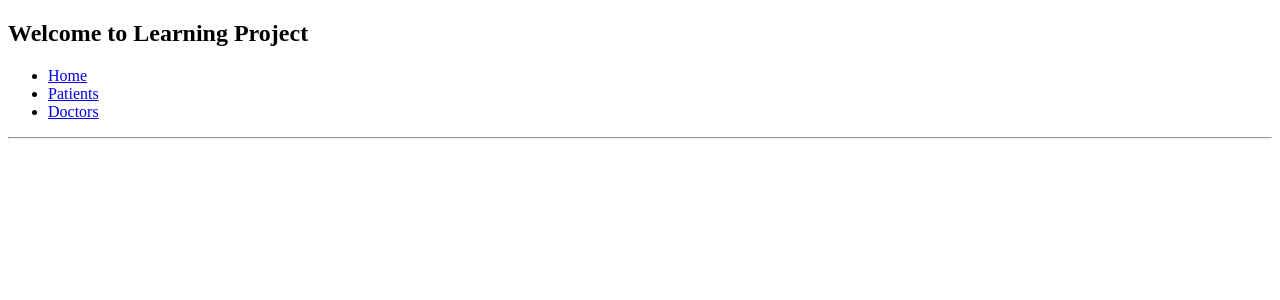
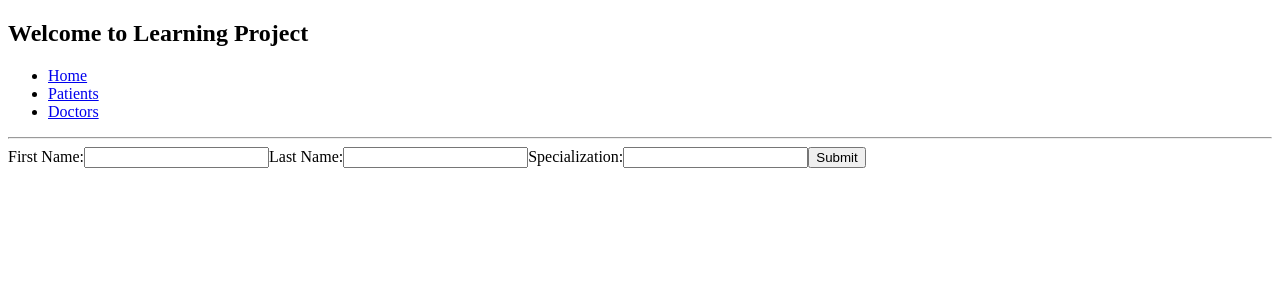
Before and after one commit to ahmedmahmoud116/patient-doctor-serverless, a React (Create React App) app in the folder frontend/: page /addDoctor in a window 1280 px wide. Shown: the top 300 px of the page. Built offline with nearby package versions, Linux system fonts and the light colour scheme.

Commit message:
putdoctor done

```diff
--- a/frontend/package.json
+++ b/frontend/package.json
@@ -13,6 +13,7 @@
     "react-router": "^5.2.1",
     "react-router-dom": "^5.2.1",
     "react-scripts": "4.0.3",
+    "styled-components": "^5.3.1",
     "web-vitals": "^1.0.1"
   },
   "scripts": {
--- a/frontend/src/App.js
+++ b/frontend/src/App.js
@@ -5,6 +5,8 @@ import All_Patients from './components/All_Patients';
 import All_Doctors from './components/All_Doctors';
 import Doctor from './components/Doctor'
 import Patient from './components/Patient'
+import AddDoctor from './components/AddDoctor'
+import AddPatient from './components/AddPatient'
 
 function App() {
     return (
@@ -16,6 +18,8 @@ function App() {
                         <li><Link to={'/'} className="nav-link"> Home </Link></li>
                         <li><Link to={'/AllPatients'} className="nav-link">Patients</Link></li>
                         <li><Link to={'/AllDoctors'} className="nav-link">Doctors</Link></li>
+                        {/* <li><Link to={'/addDoctor'} className="nav-link">Add Doctor</Link></li>
+                        <li><Link to={'/AddPatient'} className="nav-link">Add Patient</Link></li> */}
                     </ul>
                 </nav>
                 <hr />
@@ -25,6 +29,8 @@ function App() {
                     <Route path='/AllDoctors' component={All_Doctors} />
                     <Route path='/Doctor/:id' component={Doctor} />
                     <Route path='/Patient/:doctorid/:id' component={Patient} />
+                    <Route path='/addDoctor' component={AddDoctor} />
+                    <Route path='/AddPatient' component={AddPatient} />
                 </Switch>
             </div>
         </BrowserRouter>
--- a/frontend/src/components/AddDoctor.js
+++ b/frontend/src/components/AddDoctor.js
@@ -0,0 +1,82 @@
+import React, { useState } from 'react';
+import { gql, useMutation } from '@apollo/client';
+import { Redirect } from 'react-router-dom';
+
+const PutDoctor = () => {
+
+    const ADD_NEW_DOCTOR = gql`
+    mutation Mutation($addDoctorFirstName: String!, $addDoctorLastName: String!,
+        $addDoctorSpecialization: String) {
+        addDoctor(firstName: $addDoctorFirstName, lastName: $addDoctorLastName,
+                  specialization: $addDoctorSpecialization) {
+            code
+            success
+            message
+            doctor {
+                id
+                firstName
+                lastName
+                specialization
+            }
+        }
+    }`;
+
+    const [firstName, setFirstName] = useState('');
+    const [lastName, setLastName] = useState('');
+    const [specialization, setSpecialization] = useState('');
+    const [redirect, setRedirect] = useState(false);
+
+    const [addDoctor, { data, loading, error }] = useMutation(ADD_NEW_DOCTOR);
+
+    if (loading) return 'Submitting...'
+    if (error) return `Error! ${error.message}`
+
+    const handleSubmit = (e) => {
+        e.preventDefault();
+        addDoctor({ variables: { addDoctorFirstName: firstName, addDoctorLastName: lastName, addDoctorSpecialization: specialization } });
+        setRedirect(true);
+    };
+
+    const DoctorForm = () => {
+        return (
+            redirect ? <Redirect to='/AllDoctors' /> :
+                <form onSubmit={handleSubmit}>
+                    <label>
+                        First Name:
+                        <input
+                            type='text'
+                            value={firstName}
+                            onChange={e => setFirstName(e.target.value)}
+                        />
+                    </label>
+
+                    <label>
+                        Last Name:
+                        <input
+                            type='text'
+                            value={lastName}
+                            onChange={e => setLastName(e.target.value)}
+                        />
+                    </label>
+
+                    <label>
+                        Specialization:
+                        <input
+                            type='text'
+                            value={specialization}
+                            onChange={e => setSpecialization(e.target.value)}
+                        />
+                    </label>
+
+                    <input
+                        type='submit'
+                        value='Submit'
+                    />
+
+                </form>
+        );
+    };
+    return <div>{DoctorForm()}</div>;
+}
+
+export default PutDoctor;
--- a/frontend/src/components/AddPatient.js
+++ b/frontend/src/components/AddPatient.js
@@ -0,0 +1,19 @@
+import React, { Component } from 'react';
+import { useParams } from "react-router-dom";
+import { ApolloClient, InMemoryCache, ApolloProvider, useQuery, gql, useMutation } from '@apollo/client';
+import DoctorRow from './DoctorRow'
+import PatientRow from './PatientRow'
+
+const putPatient = (props) => {
+
+    const renderPatient = () => {
+        return (
+            <div>
+                <h2>This is Add Patient!!</h2>
+            </div>
+        );
+    };
+    return <div>{renderPatient()}</div>;
+}
+
+export default putPatient;
--- a/frontend/src/components/All_Doctors.js
+++ b/frontend/src/components/All_Doctors.js
@@ -1,7 +1,7 @@
 import React from 'react';
 import { useQuery, gql } from '@apollo/client';
 import DoctorRow from './DoctorRow'
-
+import styled from "styled-components";
 
 const FETCH_ALL_DOCTORS = gql`
   query Doctor{
@@ -27,8 +27,18 @@ function FetchAllDoctors() {
     );
   })
 
+  const Button = styled.button`
+  background-color: #1e943d;
+  color: white;
+  font-size: 20px;
+  padding: 10px 60px;
+  border-radius: 5px;
+  margin: 10px 0px;
+  cursor: pointer;
+`;
 
   return (
+    <div>
       <table>
         <thead>
           <tr>
@@ -40,18 +50,14 @@ function FetchAllDoctors() {
         </thead>
         <tbody>{rows}</tbody>
       </table>
+      <Button onClick={event => window.location.href = "addDoctor/"}>
+        Add Doctor
+      </Button>
+    </div>
+
   );
 
 }
 
-// class All_Doctors extends Component {
-//   render() {
-//     return (
-//       <div>
-//         <h2>List Doctors</h2>
-//       </div>
-//     );
-//   }
-// }
 
 export default FetchAllDoctors;
```
Also changed, not shown: 1 other file (tests, documents, lock files or other folders). Lines whose indentation alone changed are shown as unchanged.
